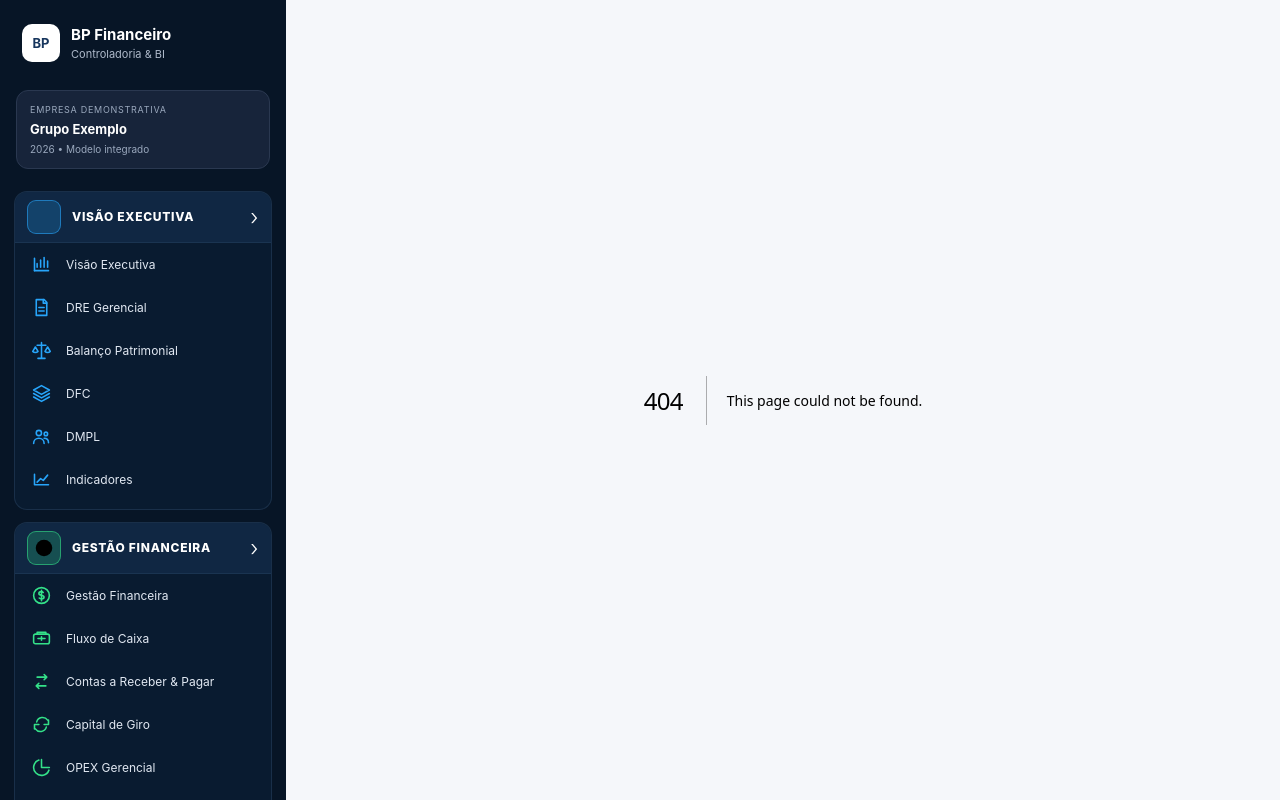
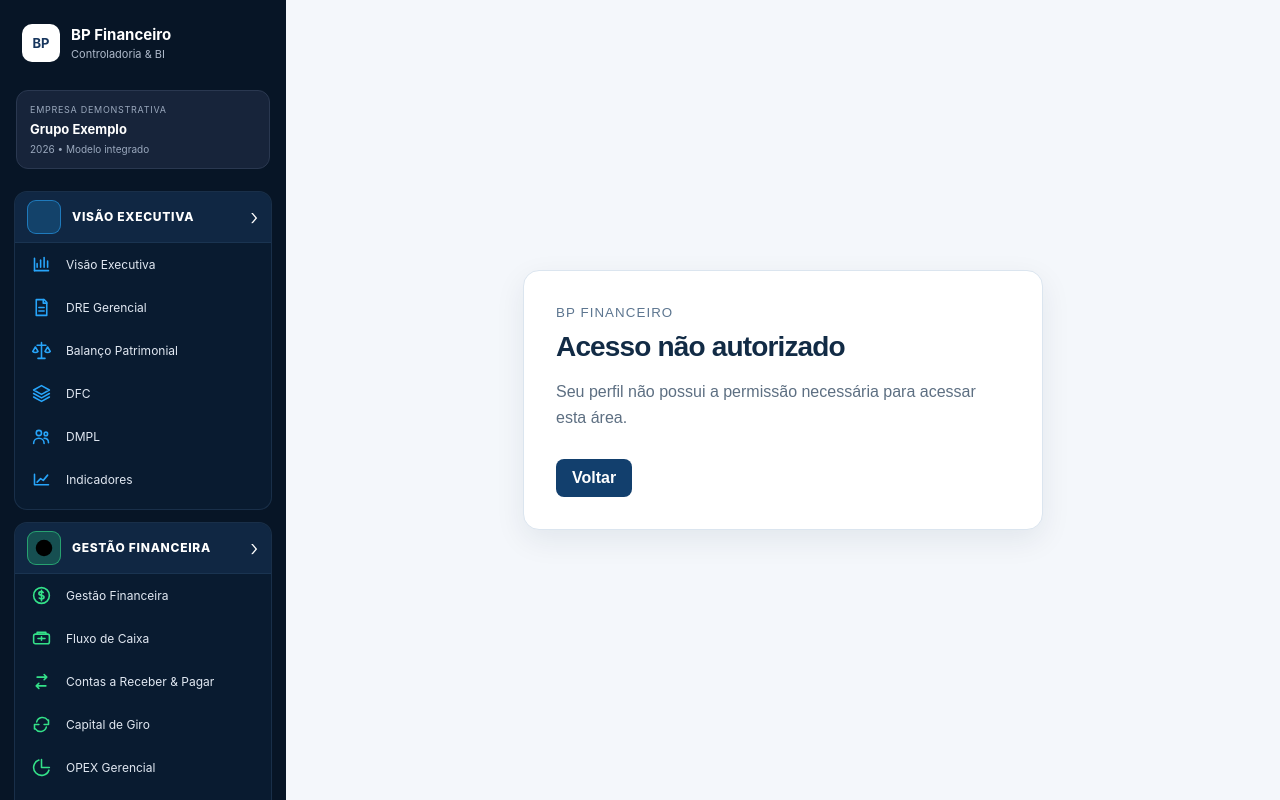
Before and after one commit to cardoso4009-byte/bp-financeiro-bi, a Next.js app: page /acesso-negado in a window 1280 px wide. Before the commit this address had no page. Built offline with nearby package versions, Linux system fonts and the light colour scheme.

Commit message:
feat: adiciona tela de acesso não autorizado

```diff
--- /dev/null
+++ b/app/acesso-negado/page.tsx
@@ -0,0 +1,16 @@
+export default function AccessDeniedPage() {
+  return (
+    <main style={{ minHeight: '100vh', display: 'grid', placeItems: 'center', padding: 24, fontFamily: 'Arial, sans-serif', background: '#f4f7fb' }}>
+      <section style={{ maxWidth: 520, padding: 32, borderRadius: 16, background: '#fff', border: '1px solid #dbe5ef', boxShadow: '0 10px 30px rgba(15, 39, 65, 0.08)' }}>
+        <small style={{ color: '#5d7690', letterSpacing: '.08em', textTransform: 'uppercase' }}>BP Financeiro</small>
+        <h1 style={{ margin: '10px 0', color: '#122b45' }}>Acesso não autorizado</h1>
+        <p style={{ color: '#5d6f82', lineHeight: 1.6 }}>
+          Seu perfil não possui a permissão necessária para acessar esta área.
+        </p>
+        <a href="/" style={{ display: 'inline-block', marginTop: 12, padding: '10px 16px', borderRadius: 8, background: '#123f6d', color: '#fff', textDecoration: 'none', fontWeight: 700 }}>
+          Voltar
+        </a>
+      </section>
+    </main>
+  )
+}
```
